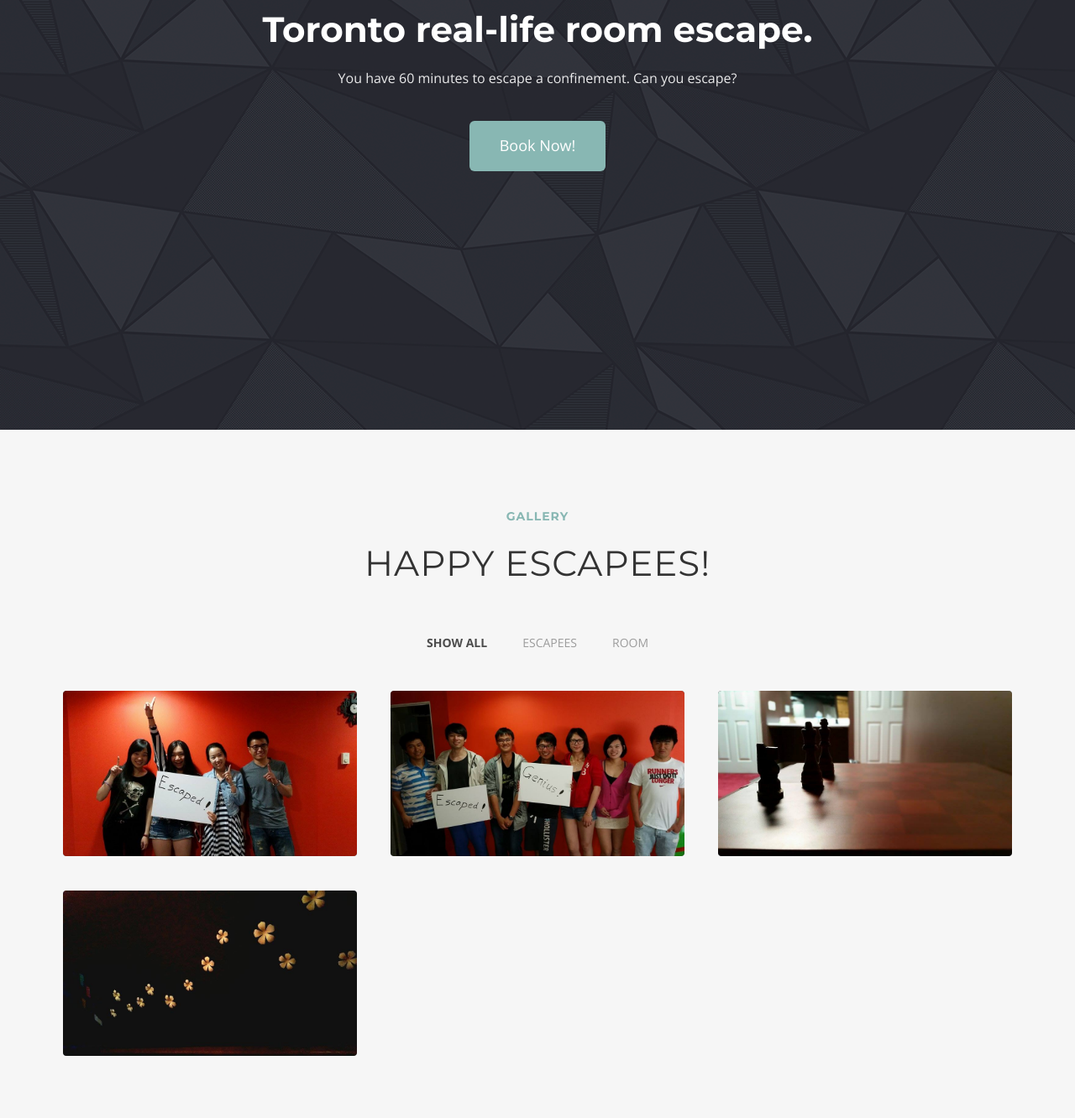
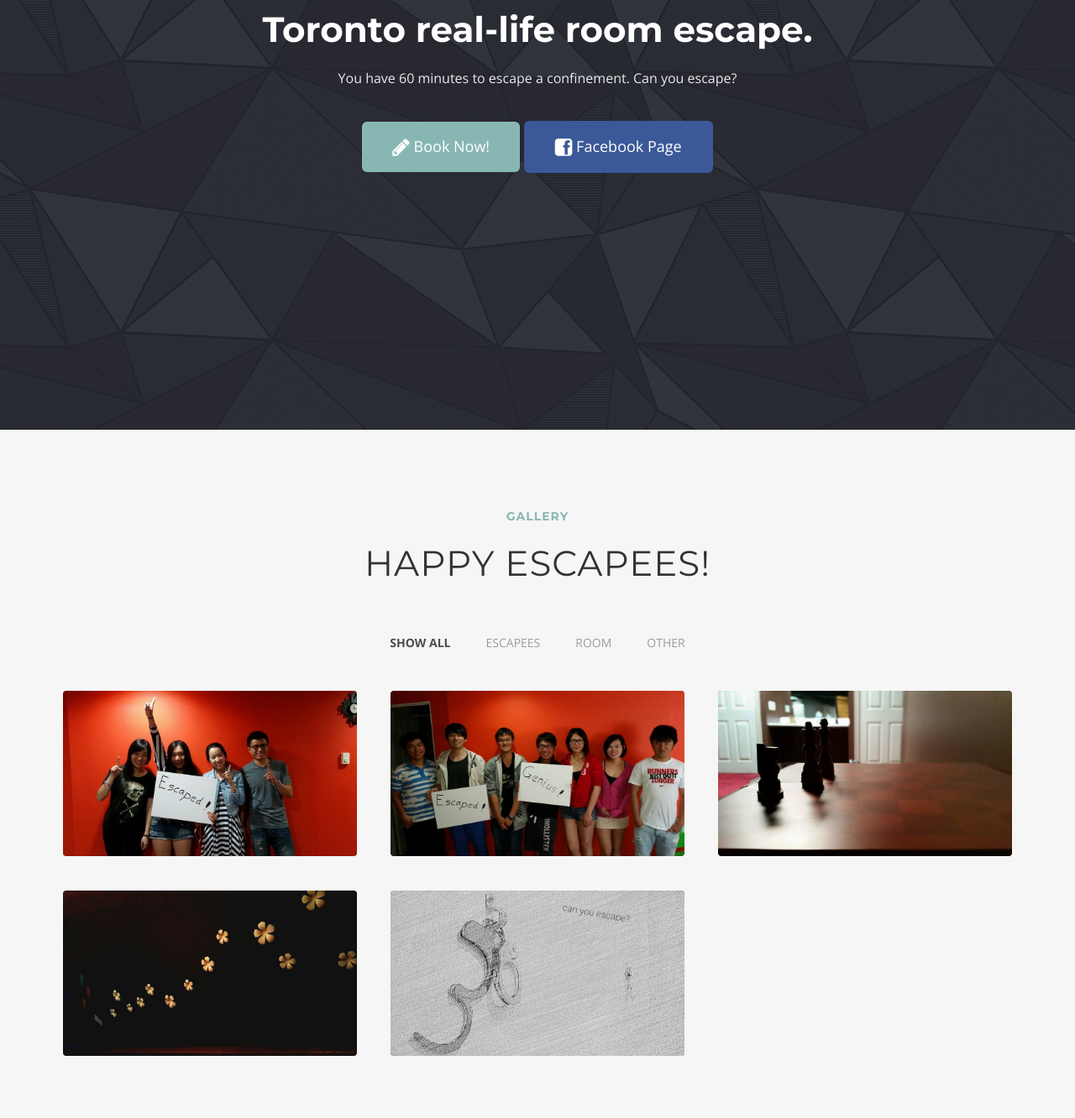
Before and after one commit to Elesant/nextrelic, a plain HTML site: page _site/index.html in a window 1280 px wide. Shown: the part 288-1620 px from the top of the page at 84% size. Drawn offline with nearby package versions, Linux system fonts and the light colour scheme.

Commit message:
Added Facebook button.

```diff
--- a/_site/css/theme.css
+++ b/_site/css/theme.css
@@ -1219,17 +1219,31 @@ section .login-overlay {
   color: rgba(255, 255, 255, 0.9);
   margin: 1em 10em;
 }
-#intro .carousel-caption-center .btn,
-#intro-video .carousel-caption-center .btn {
+#intro .carousel-caption-center .btn-primary,
+#intro-video .carousel-caption-center .btn-primary {
   margin: 1em 0;
   padding: 1em 2em;
   background: #88b7b3;
   -webkit-transition: all 0.2s ease-in-out;
   transition: all 0.2s ease-in-out;
 }
-#intro .carousel-caption-center .btn:hover,
-#intro-video .carousel-caption-center .btn:hover {
+#intro .carousel-caption-center .btn-primary:hover,
+#intro-video .carousel-caption-center .btn-primary:hover {
   background: #68a49f;
+}
+#intro .carousel-caption-center .btn-facebook,
+#intro-video .carousel-caption-center .btn-facebook {
+  margin: 1em 0;
+  padding: 1em 2em;
+  background: #3b5998;
+  -webkit-transition: all 0.2s ease-in-out;
+  transition: all 0.2s ease-in-out;
+  color: white;
+}
+#intro .carousel-caption-center .btn-facebook:hover,
+#intro-video .carousel-caption-center .btn-facebook:hover {
+  background: #344F86;
+  color: white;
 }
 #intro .carousel-caption-left,
 #intro-video .carousel-caption-left {
--- a/_site/index.html
+++ b/_site/index.html
@@ -85,12 +85,18 @@
                 <div class="visible-lg visible-md visible-sm">
                   <h1>Toronto real-life room escape.</h1>
                   <p style="font-size: 16px;">You have 60 minutes to escape a confinement. Can you escape?</p>
-                  <p><a class="btn btn-lg btn-primary scroll" href="http://booking.nextrelic.com" target="_blank">Book Now!</a></p>
+                  <p>
+                    <a class="btn btn-lg btn-primary scroll" href="http://booking.nextrelic.com" target="_blank"><i class="fa fa-pencil fa-lg"></i> Book Now!</a>
+                    <a class="btn btn-lg btn-facebook scroll" href="https://www.facebook.com/pages/NextRelic/497130837055001" target="_blank"><i class="fa fa-facebook-square fa-lg"></i> Facebook Page</a>
+                  </p>
                 </div>
                 <div class="visible-xs">
                   <h2>Toronto real-life room escape.</h2>
                   <p style="font-size: 16px;">You have 60 minutes to escape a confinement. Can you escape?</p>
-                  <p><a class="btn btn-lg btn-primary scroll" href="http://booking.nextrelic.com" target="_blank">Book Now!</a></p>
+                  <p>
+                    <a class="btn btn-lg btn-primary scroll" href="http://booking.nextrelic.com" target="_blank"><i class="fa fa-pencil fa-lg"></i> Book Now!</a>
+                    <a class="btn btn-lg btn-facebook scroll" href="https://www.facebook.com/pages/NextRelic/497130837055001" target="_blank"><i class="fa fa-facebook-square fa-lg"></i> Facebook Page</a>
+                  </p>
                 </div>
               </div>
             </div>
@@ -110,6 +116,7 @@
           <button data-filter-value="*" class="active">show all</button>
           <button data-filter-value=".escapees">escapees</button>
           <button data-filter-value=".room">room</button>
+          <button data-filter-value=".other">other</button>
         </div>
         <div class="row demo-3">
           <div id="portfolio" class="js-isotope grid cs-style-1" data-isotope-options='{ "columnWidth": 200, "itemSelector": ".portfolio-item" }'>
@@ -173,6 +180,21 @@
                 </figcaption>
               </figure>
             </div>
+            <div class="col-sm-6 col-md-4 portfolio-item other">
+              <figure>
+                <!-- Thumb Info -->
+                <div class="info">
+                  <h3>other</h3>
+                  <span>Can you escape?</span>
+                </div>
+                <!-- Thumbnail -->
+                <img src="img/gallery/other_1.jpg" alt="Prestige Portfolio Thumbnail Image">
+                <!-- Thumb links -->
+                <figcaption>
+                  <a href="img/gallery/other_1.jpg" class="preview tooltips popup-gallery" data-toggle="tooltip" data-placement="bottom" title="Preview"><i class="fa fa-plus"></i></a>
+                </figcaption>
+              </figure>
+            </div>
           </div>
         </div>
       </div>
```
Also changed, not shown: _site/img/gallery/other_1.jpg (added).
